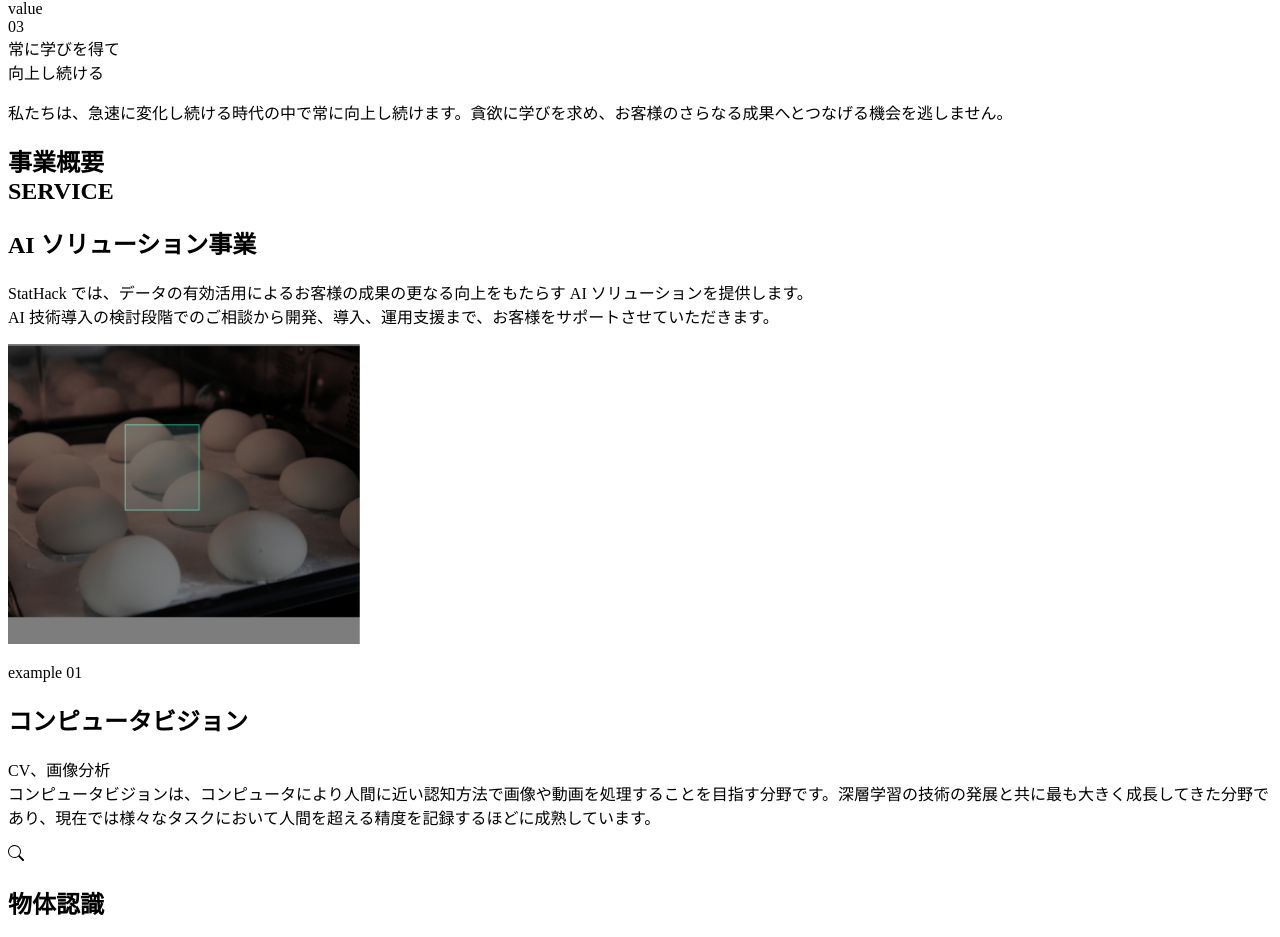
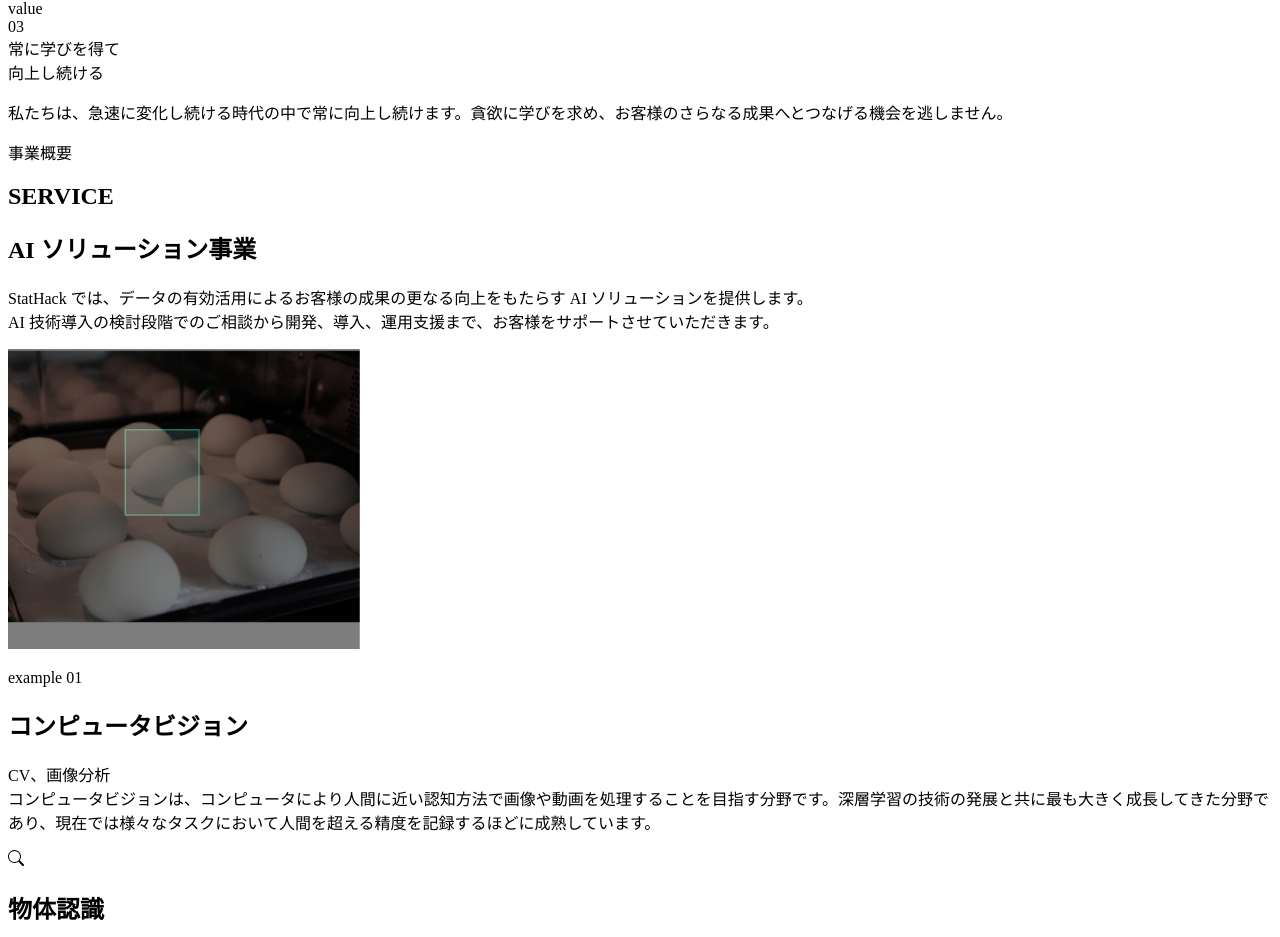
Before and after one commit to stathack2021/homepage, a Next.js app in the folder app/: page / in a window 1280 px wide. Shown: the part 1475-2412 px from the top of the page. Built offline with nearby package versions, Linux system fonts and the light colour scheme.

Commit message:
[fix] SERVICE gradient

```diff
--- a/app/pages/index.tsx
+++ b/app/pages/index.tsx
@@ -109,8 +109,8 @@ export const Home = (): JSX.Element => (
     <section className="text-white body-font" id="service">
       <div className="py-4 bg-sh-gray shadow-lg rounded-lg my-20 mx-auto mx-20">
         <div className="text-center mb-20">
+          <p className="text-lg font-jp font-bold py-2 text-transparent bg-clip-text bg-gradient-to-b from-sh-light-blue  via-sh-blue to-sh-dark-blue">事業概要</p>
           <h1 className="text-6xl font-en font-semibold title-font mb-4 text-transparent bg-clip-text bg-gradient-to-b from-sh-light-blue  via-sh-blue to-sh-dark-blue">
-            <span className="text-lg font-jp font-bold">事業概要</span><br/>
             SERVICE
           </h1>
           <div className="flex mt-6 justify-center">
```
